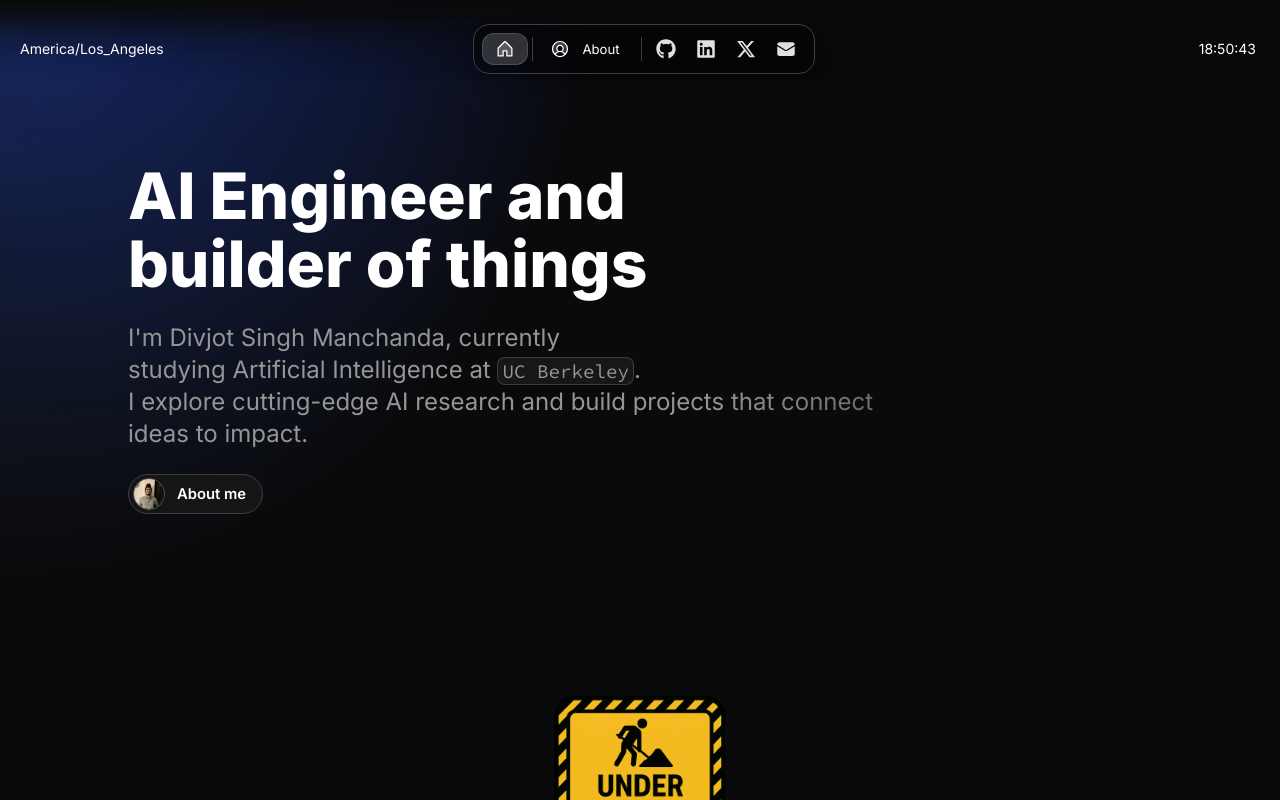
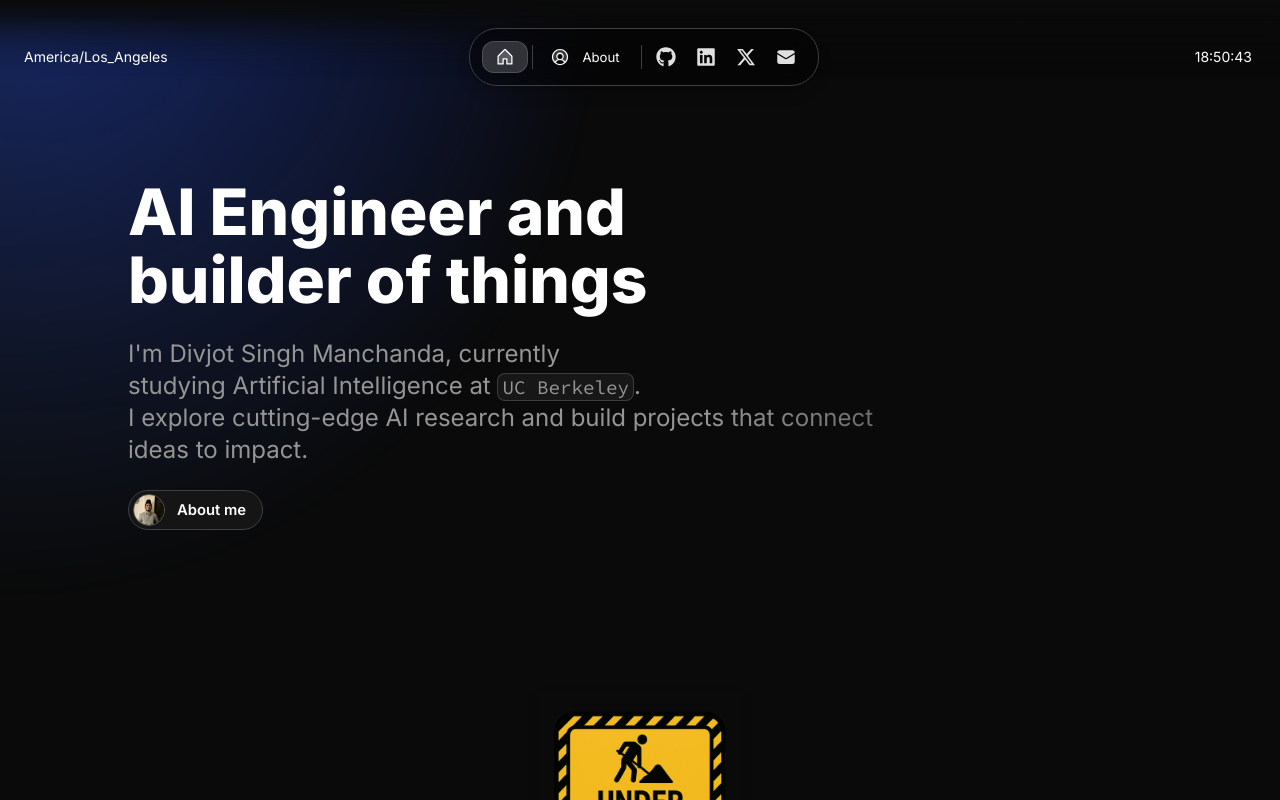
Before and after one commit to djsmanchanda/djsmanchanda_website, a Next.js app: page / in a window 1280 px wide. Shown: the top 800 px of the page. Built offline with nearby package versions, Linux system fonts and the light colour scheme.

Commit message:
Update Header.tsx

```diff
--- a/src/components/Header.tsx
+++ b/src/components/Header.tsx
@@ -55,7 +55,7 @@ export const Header = () => {
         as="header"
         zIndex={9}
         fillWidth
-        padding="8"
+        padding="12"
         horizontal="center"
       >
         <Flex paddingLeft="12" fillWidth vertical="center" textVariant="body-default-s">
@@ -65,9 +65,9 @@ export const Header = () => {
           <Flex
             background="surface"
             border="neutral-medium"
-            radius="m-4"
+            radius="l-8"
             shadow="l"
-            padding="8"
+            padding="12"
             horizontal="center"
           >
             <Flex gap="4" vertical="center" textVariant="body-default-s" paddingRight="8">
```
